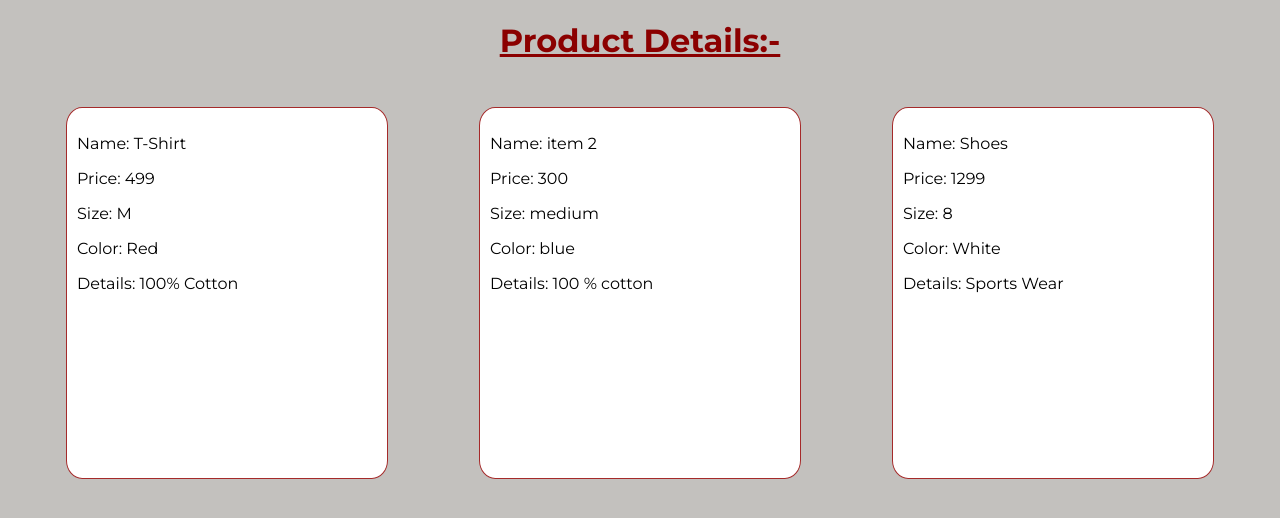
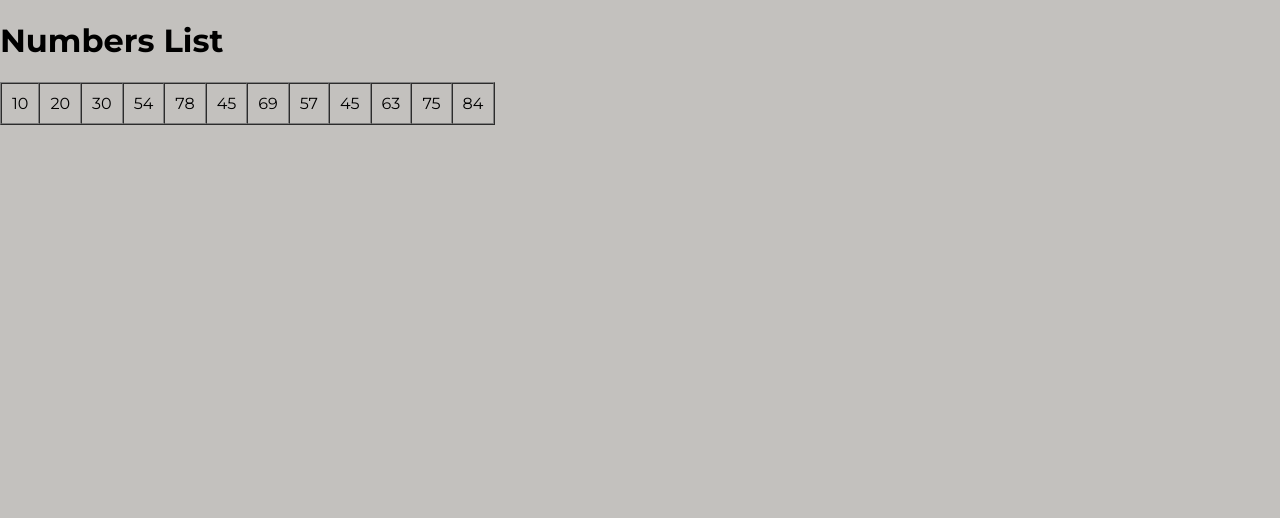
Before and after one commit to sujatahalder/react-product_card-props, a React (Vite) app: page / in a window 1280 px wide. Shown: the top 518 px of the page. Built offline with nearby package versions, Linux system fonts and the light colour scheme.

Commit message:
passing array as a props

```diff
--- a/src/App.jsx
+++ b/src/App.jsx
@@ -1,45 +1,32 @@
-import React from 'react'
-import ProductDetails from './Product/ProductDetails'
-import './App.css'
+import React from 'react';
+//passing an array as a props
+const List = ({ props }) => {
+  return (
+    <>
+    <table border="1" cellPadding="10" cellSpacing="0">
+    <tbody>
+      {props.map((number, index) => (
+        <td key={index}>{number}</td>
+      ))}
+    </tbody>
+    </table>
 
-//passing multiple objects as props an show them in the cardbox
+    </>
+  )
+
+}
 
 const App = () => {
 
-  const products = [
-     {
-     name :"T-Shirt" ,
-     price :"499" ,
-     color :"Red" ,
-     size :"M" ,
-     details :"100% Cotton"
-  },
-  {
-    name :"item 2",
-    price :"300",
-    size :"medium",
-    color :"blue",
-    details :"100 % cotton"
+// const fruits = ["Mango", "Banana", "Orange", "Grapes", "Pineapple"];
+const numbers = [10,20,30,54,78,45,69,57,45,63,75,84];
+return (
+  <>
+    <h1>Numbers List</h1>
+    <List props={numbers} />
+  </>
+)
 
-  },
-    {
-    name : "Shoes",
-    price : "1299",
-    color : "White",
-    size : "8",
-    details : "Sports Wear"
-  }
-];
-  return (
-    <>
-      <h1 className='headerText'>Product Details:- </h1>
-      <div className='row'>
-        {products.map((item, index) => (
-          <ProductDetails key={index} data={item} />
-        ))}
-      </div>
-    </>
-  )
 }
 
 export default App
```
